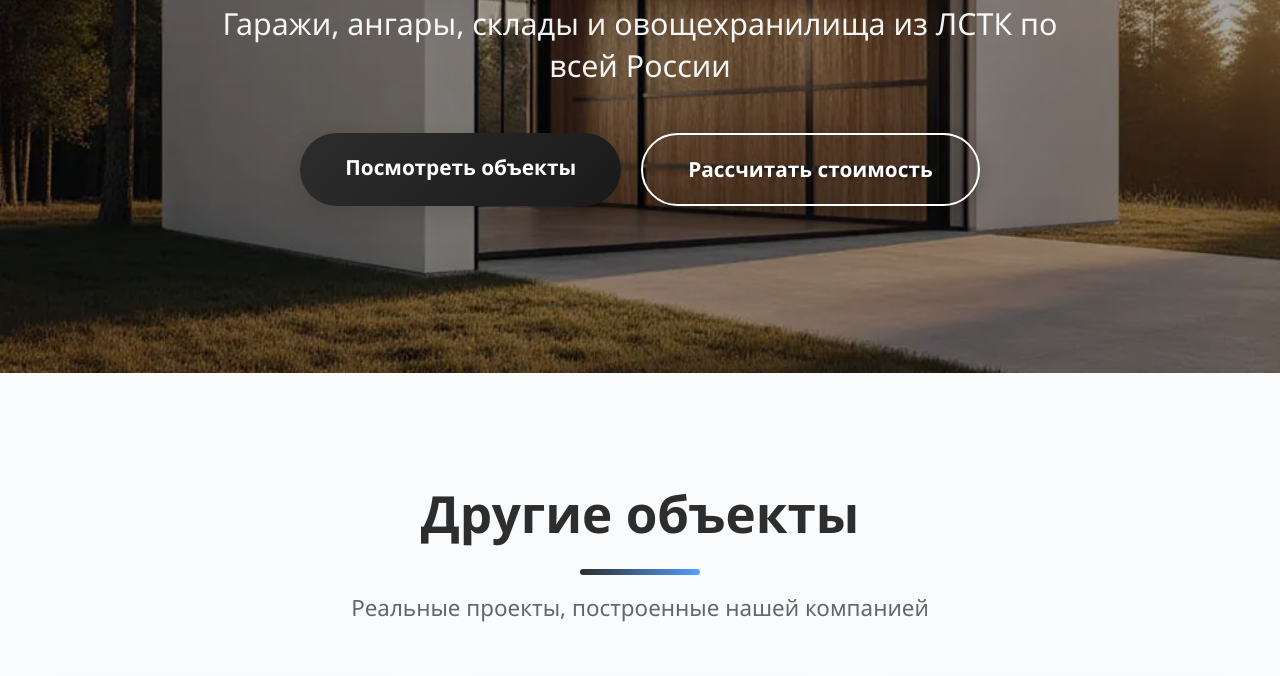
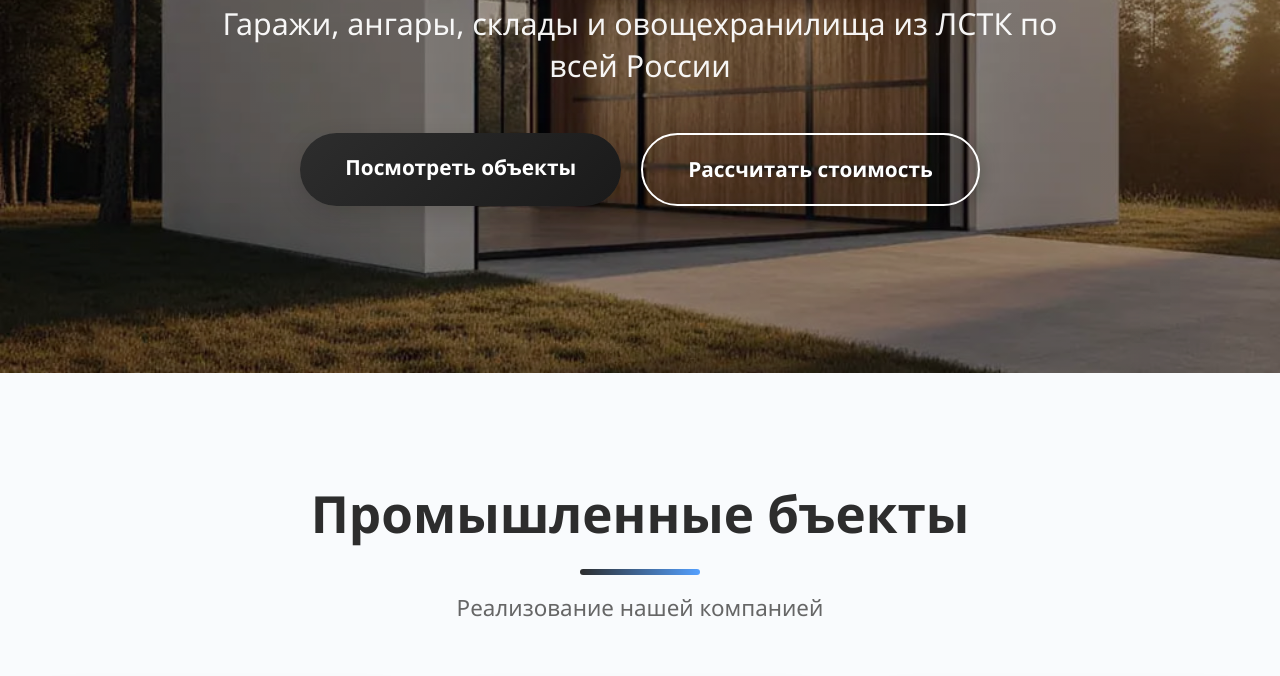
Before and after one commit to cheremnykhan-cmyk/krasunit, a plain HTML site: page projects.html in a window 1280 px wide. Shown: the part 427-1103 px from the top of the page. Drawn offline with Linux system fonts and the light colour scheme.

Commit message:
Add files via upload

```diff
--- a/projects.html
+++ b/projects.html
@@ -723,8 +723,8 @@
   <!-- Галерея проектов -->
   <section id="projects" class="section">
     <div class="section-title fade-in">
-      <h2>Другие объекты</h2>
-      <p>Реальные проекты, построенные нашей компанией</p>
+      <h2>Промышленные бъекты</h2>
+      <p>Реализование нашей компанией</p>
     </div>
 
     <div class="gallery">
```
